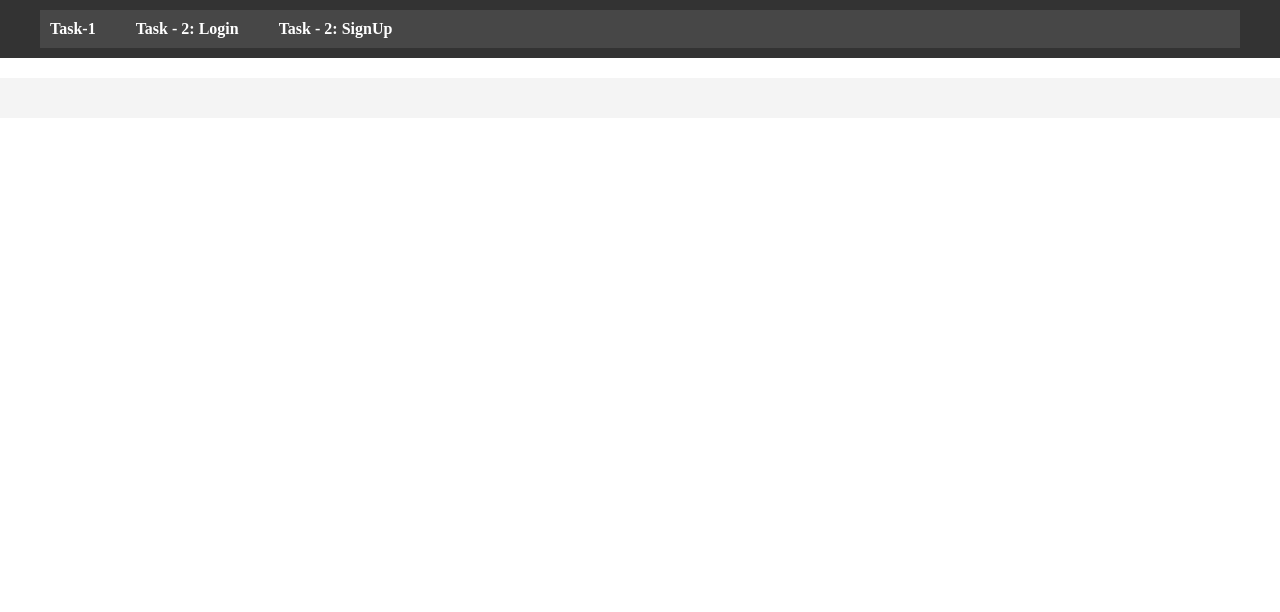
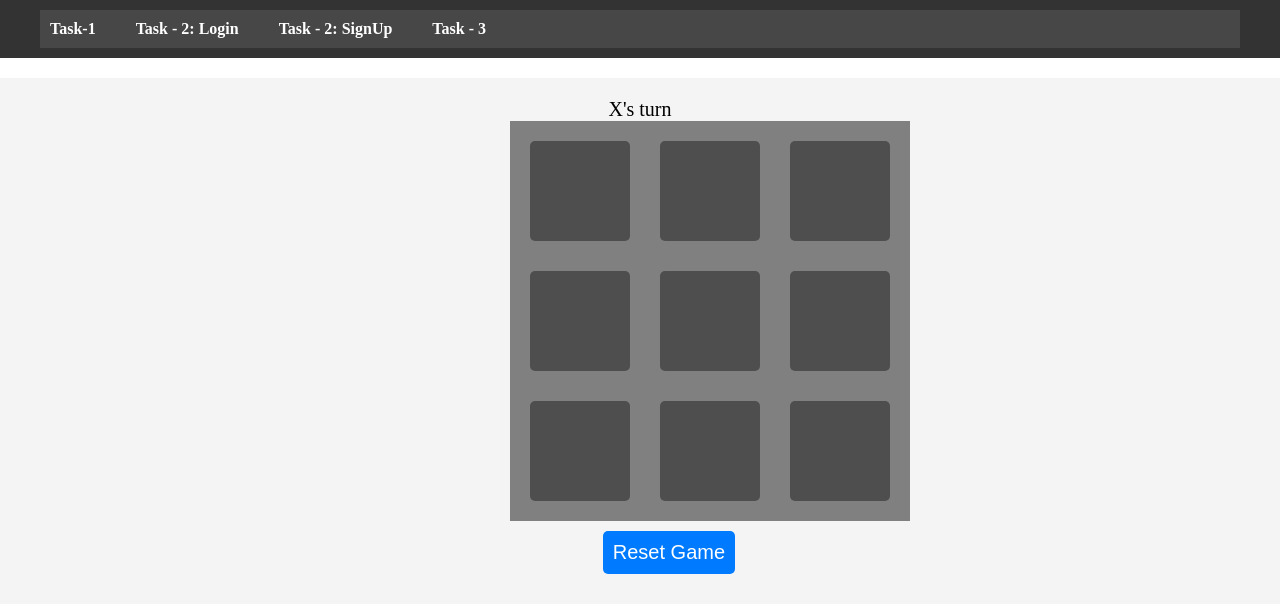
Before and after one commit to SaikalyanLabhishetty/Mantra_Vue_tasks, a Vue app: page /events in a window 1280 px wide. Shown: the top 612 px of the page. Built offline with nearby package versions, Linux system fonts and the light colour scheme.

Commit message:
done with task3

```diff
--- a/src/App.vue
+++ b/src/App.vue
@@ -1,6 +1,5 @@
 <script setup>
 import { RouterLink, RouterView } from 'vue-router'
-import TaskOne from './components/TaskOne.vue';
 </script>
 
 <template>
@@ -11,6 +10,7 @@ import TaskOne from './components/TaskOne.vue';
           <RouterLink to="/">Task-1</RouterLink>
           <RouterLink to="/login">Task - 2: Login</RouterLink>
           <RouterLink to="/signup">Task - 2: SignUp</RouterLink>
+          <RouterLink to="/events">Task - 3</RouterLink>
         </nav>
       </div>
     </header>
--- a/src/components/TaskThree.vue
+++ b/src/components/TaskThree.vue
@@ -1,11 +1,142 @@
 <template>
+     <p id="turn">{{ currentPlayer }}'s turn</p>
+    <div class="container">
+      <div class="row">
+        <button id="inner-Box" @click="changeData(0, 0)">{{ grid[0][0] }}</button>
+        <button id="inner-Box" @click="changeData(0, 1)">{{ grid[0][1] }}</button>
+        <button id="inner-Box" @click="changeData(0, 2)">{{ grid[0][2] }}</button>
+      </div>
+      <div class="row">
+        <button id="inner-Box" @click="changeData(1, 0)">{{ grid[1][0] }}</button>
+        <button id="inner-Box" @click="changeData(1, 1)">{{ grid[1][1] }}</button>
+        <button id="inner-Box" @click="changeData(1, 2)">{{ grid[1][2] }}</button>
+      </div>
+      <div class="row">
+        <button id="inner-Box" @click="changeData(2, 0)">{{ grid[2][0] }}</button>
+        <button id="inner-Box" @click="changeData(2, 1)">{{ grid[2][1] }}</button>
+        <button id="inner-Box" @click="changeData(2, 2)">{{ grid[2][2] }}</button>
+      </div>
+    </div>
+        <p v-if="winner">{{ winner }} wins!</p>
+        <p v-else-if="isTie">It's a tie!</p>
+      <button @click="resetGame">Reset Game</button>
+  </template>
 
-</template>
+  <script setup>
+  import { ref,nextTick } from "vue";
 
-<script>
+  const currentPlayer = ref("X");
+  const winner = ref(null);
+  const isTie = ref(false);
 
-</script>
+  const grid = [
+    ["", "", ""],
+    ["", "", ""],
+    ["", "", ""],
+  ];
 
-<style>
 
-</style>
+  const checkRow = (row) => {
+    return (
+      grid[row][0] === currentPlayer.value &&
+      grid[row][1] === currentPlayer.value &&
+      grid[row][2] === currentPlayer.value
+    );
+  };
+
+  const checkColumn = (col) => {
+    return (
+      grid[0][col] === currentPlayer.value &&
+      grid[1][col] === currentPlayer.value &&
+      grid[2][col] === currentPlayer.value
+    );
+  };
+
+  const checkDiagonals = () => {
+    return (
+      (grid[0][0] === currentPlayer.value &&
+        grid[1][1] === currentPlayer.value &&
+        grid[2][2] === currentPlayer.value) ||
+      (grid[0][2] === currentPlayer.value &&
+        grid[1][1] === currentPlayer.value &&
+        grid[2][0] === currentPlayer.value)
+    );
+  };
+
+  const checkWinner = (row, col) => {
+    return (
+      checkRow(row) || checkColumn(col) || checkDiagonals()
+    );
+  };
+
+  const checkTie = () => {
+    return grid.every((row) => row.every((cell) => cell !== "")) && !winner.value;
+  };
+
+  const changeData = async (row, col) => {
+    if (grid[row][col] === "") {
+        grid[row][col] = currentPlayer.value;
+        console.log(grid[row][col])
+
+        await nextTick();
+
+      if (checkWinner(row, col)) {
+        winner.value = currentPlayer.value;
+      } else if (checkTie()) {
+        isTie.value = true;
+      }else {
+        currentPlayer.value = currentPlayer.value === "X" ? "O" : "X";
+      }
+    }
+  };
+
+  const resetGame = () => {
+    for (let i = 0; i < 3; i++) {
+      for (let j = 0; j < 3; j++) {
+        grid[i][j] = "";
+      }
+    }
+    winner.value = null;
+    isTie.value = false;
+    currentPlayer.value = "X";
+  };
+  </script>
+
+  <style>
+  .container {
+    height: 400px;
+    width: 400px;
+    background-color: grey;
+    display: flex;
+    flex-direction: column;
+    justify-content: center;
+    align-items: center;
+    margin-left: 39.5%;
+  }
+
+  .row {
+    display: flex;
+    flex-direction: row;
+  }
+
+  #inner-Box {
+    height: 100px;
+    width: 100px;
+    margin: 15px 15px 15px 15px;
+    color: rgb(255, 255, 255);
+    background-color: rgb(78, 78, 78);
+    font-size: 60px;
+  }
+  button{
+    margin-top: 10px;
+  }
+  .container > p {
+    text-align: center;
+    margin-top: 10px;
+    margin-bottom: 10px;
+  }
+  #turn > p{
+    margin: 10px;
+    font-size: 24px;
+  }
+  </style>
--- a/src/components/TaskTwoUsingForm.vue
+++ b/src/components/TaskTwoUsingForm.vue
@@ -91,5 +91,9 @@ const sendData = () => {
       border-radius: 4px;
       cursor: pointer;
       font-size: 16px;
+      margin-left: 48%;
+  }
+  h1{
+    text-align: center;
   }
   </style>
--- a/src/router/index.js
+++ b/src/router/index.js
@@ -1,5 +1,6 @@
 import { createRouter, createWebHistory } from 'vue-router'
 import TaskOne from '../components/TaskOne.vue';
+import TaskThree from "../components/TaskThree.vue"
 
 const router = createRouter({
   history: createWebHistory(import.meta.env.BASE_URL),
@@ -18,6 +19,11 @@ const router = createRouter({
       path: '/signup',
       name: 'signup',
       component: () => import('../views/SignUp.vue')
+    },
+    {
+      path: '/events',
+      name: 'events',
+      component: TaskThree
     }
   ]
 })
```
